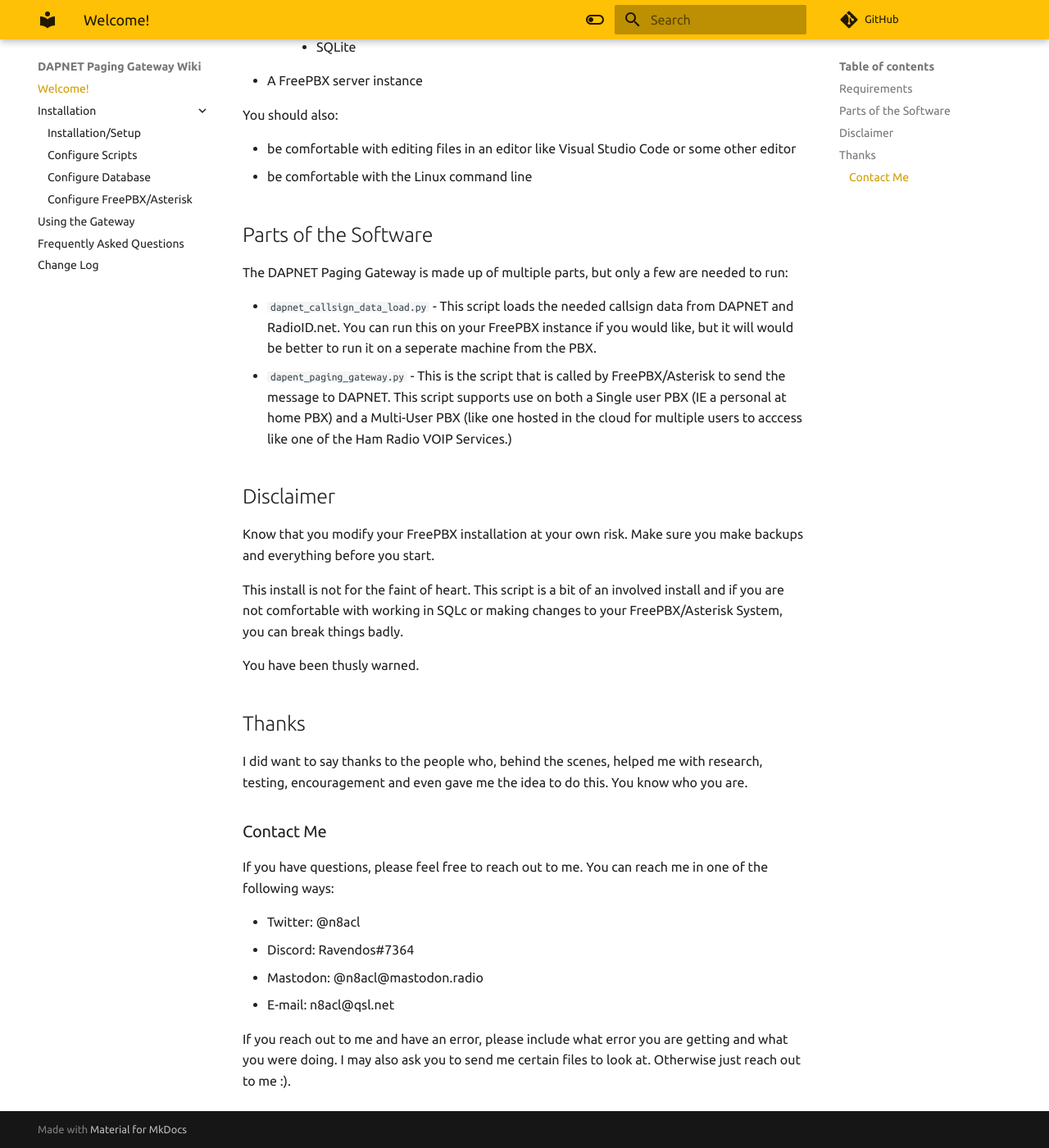
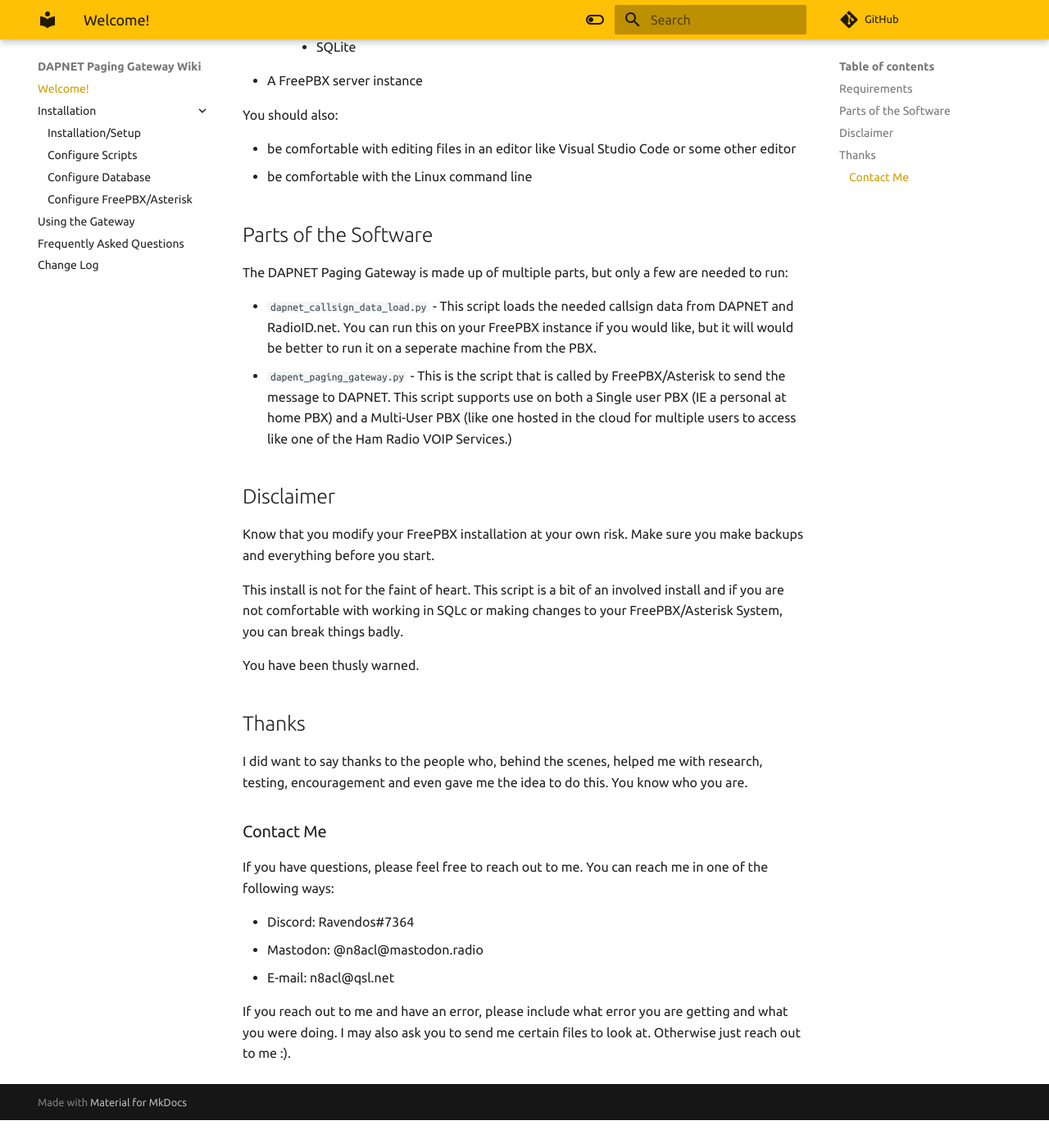
Before and after one commit to n8acl/dapnet_paging_gateway, an MkDocs documentation site: the page built from docs/index.md, in a window 1280 px wide and 1400 px high, scrolled down 941 px. Shown: the whole window at 82% size. Built offline with MkDocs 1.6.1 and Material for MkDocs 9.7.7, drawn with Linux system fonts in a browser that asks for light colours; comment, search, counter and statistics services are not loaded; after the commit the page ends 2307 px from its top, so only the background shows below that.

Commit message:
Update 05292025 - N8ACL

````diff
--- a/docs/index.md
+++ b/docs/index.md
@@ -35,7 +35,7 @@
 The DAPNET Paging Gateway is made up of multiple parts, but only a few are needed to run:
 
 * ```dapnet_callsign_data_load.py``` - This script loads the needed callsign data from DAPNET and RadioID.net. You can run this on your FreePBX instance if you would like, but it will would be better to run it on a seperate machine from the PBX.
-* ```dapent_paging_gateway.py``` - This is the script that is called by FreePBX/Asterisk to send the message to DAPNET. This script supports use on both a Single user PBX (IE a personal at home PBX) and a Multi-User PBX (like one hosted in the cloud for multiple users to acccess like one of the Ham Radio VOIP Services.)
+* ```dapent_paging_gateway.py``` - This is the script that is called by FreePBX/Asterisk to send the message to DAPNET. This script supports use on both a Single user PBX (IE a personal at home PBX) and a Multi-User PBX (like one hosted in the cloud for multiple users to access like one of the Ham Radio VOIP Services.)
 
 ## Disclaimer
 
@@ -53,7 +53,6 @@
 
 If you have questions, please feel free to reach out to me. You can reach me in one of the following ways:
 
-* Twitter: @n8acl
 * Discord: Ravendos#7364
 * Mastodon: @n8acl@mastodon.radio
 * E-mail: n8acl@qsl.net
````
